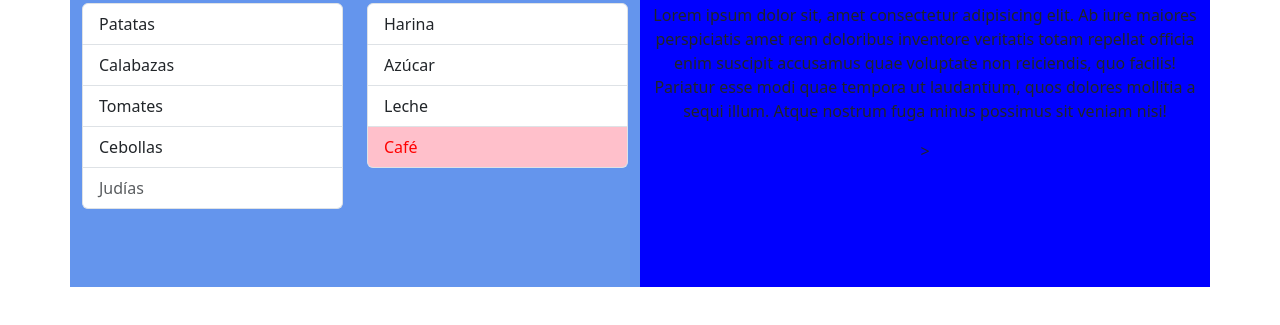
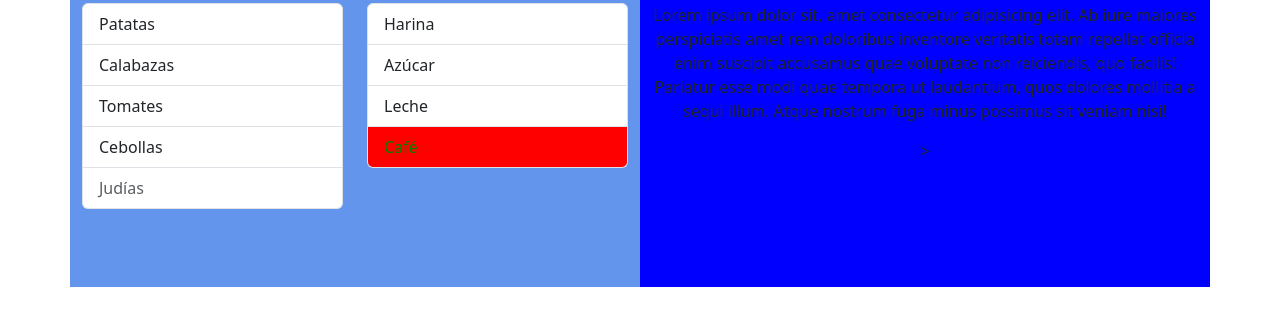
Before and after one commit to Karmon4/Bootstrap, a plain HTML site: page index.html in a window 1280 px wide. Shown: the part 53-378 px from the top of the page. Drawn offline with nearby package versions, Linux system fonts and the light colour scheme.

Commit message:
Segundo commit

```diff
--- a/index.html
+++ b/index.html
@@ -12,8 +12,8 @@
         }
 
         #warning{
-            color:red;
-            background-color: pink;
+            color:green;
+            background-color: red;
         }
 
         @media (max-width:770px){
```
